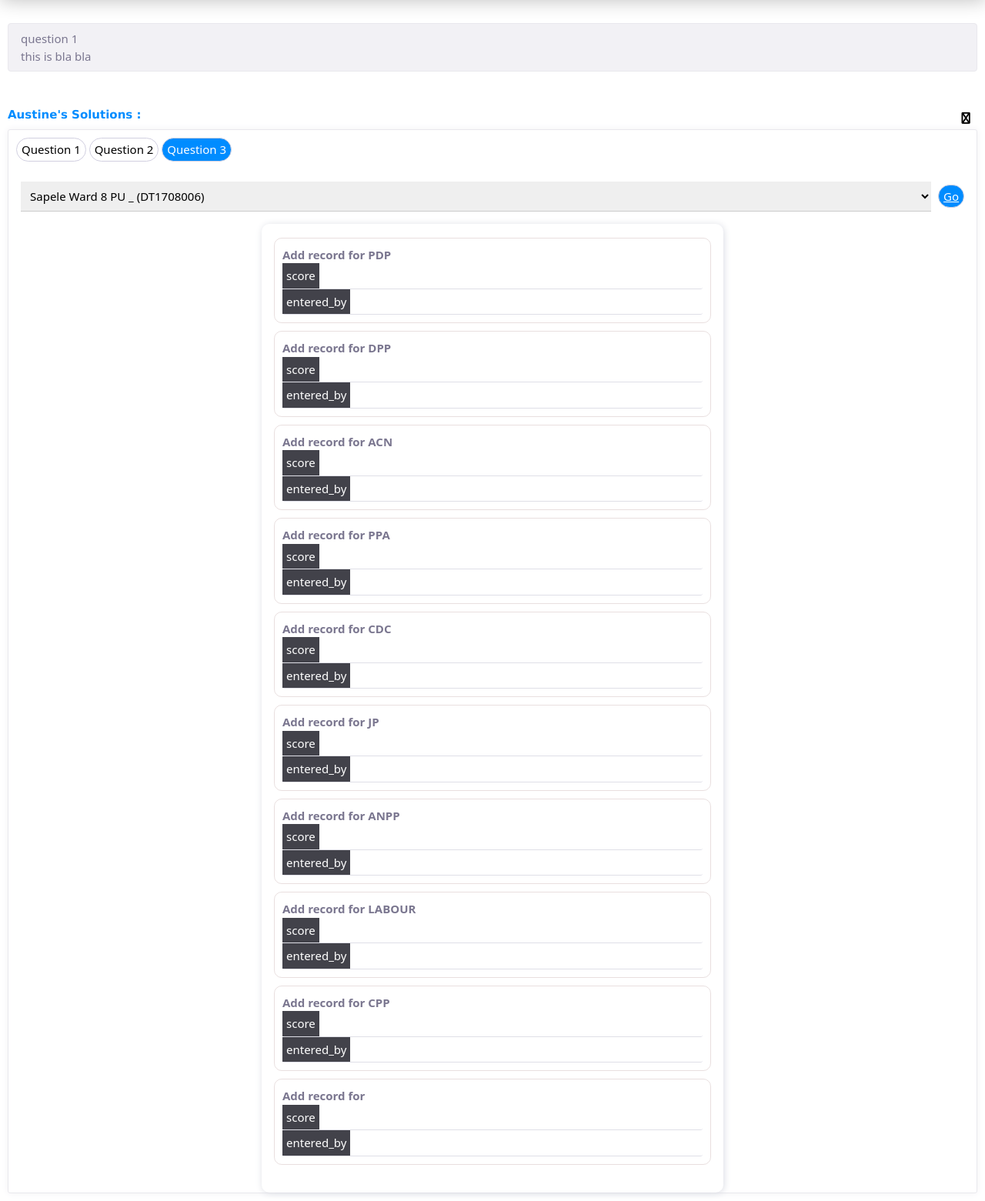
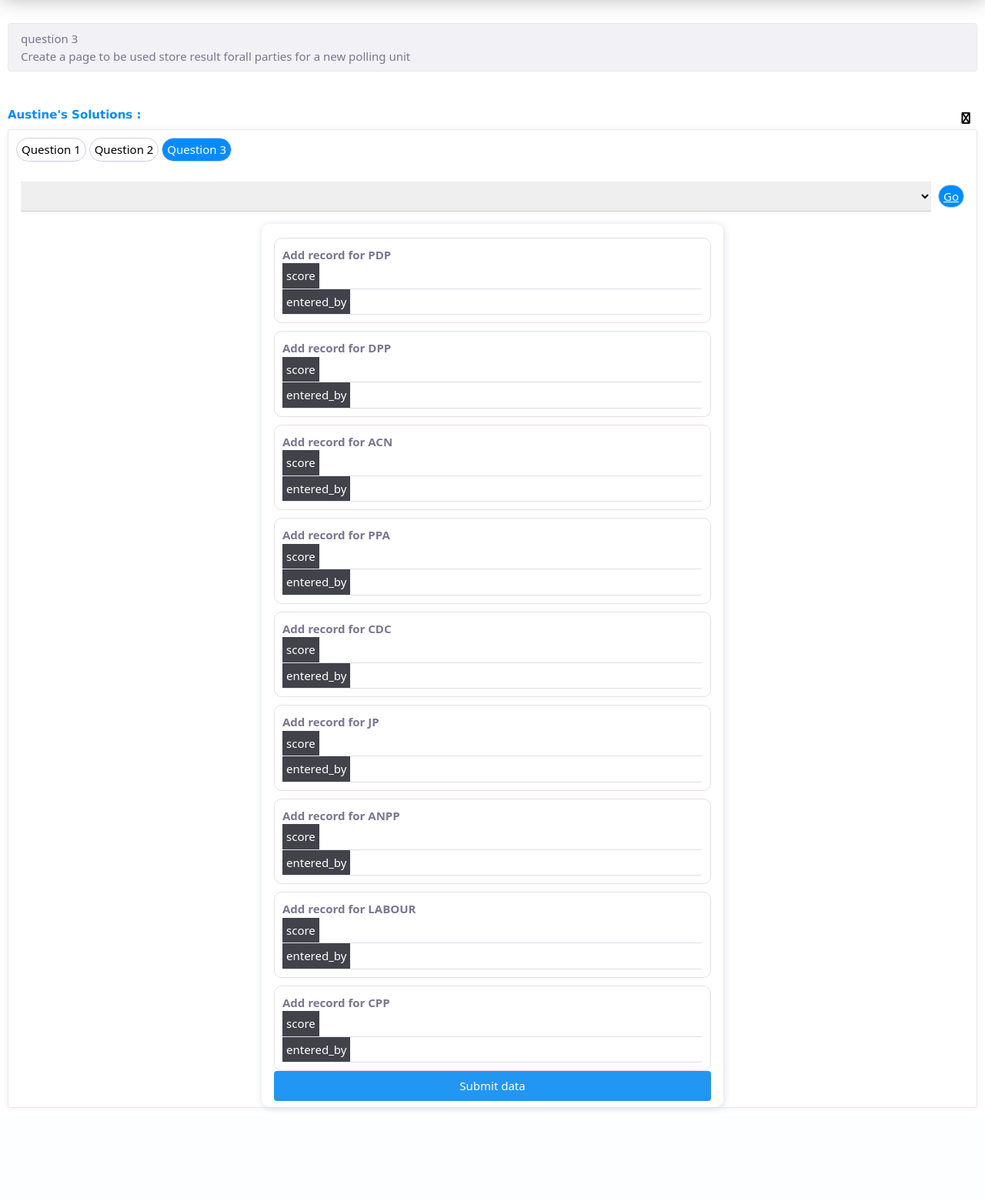
Before and after one commit to AustineSamuel/Bincom_INEC_solution, a PHP site: page /pages/question3.php in a window 1280 px wide. Shown: the part 66-1627 px from the top of the page at 77% size. After the commit the page ends 1508 px from the top, so only its background shows below. Run offline with PHP 8.4, Linux system fonts and the light colour scheme; data comes from the database, SQL or seed files in the repository; data that the repository does not hold is empty; some libraries are stand-ins or nearby versions.

Commit message:
completed

```diff
--- a/backendsScripts/question3.solution.php
+++ b/backendsScripts/question3.solution.php
@@ -29,21 +29,29 @@ function getPullingUnits(){
 
 
  $party_list=getTable('party');
-
+$party_list_abbr=[];
+foreach($party_list as  $partyAbbr){
+    array_push($party_list_abbr,$partyAbbr['partyid']);
+}
  getPullingUnits();
  if($_SERVER['REQUEST_METHOD']=='POST'){
     if(isset($_POST['polling_unit_id'])){
 //DATA AVAILABLE : try to insert data
 //$polling_units_id_selected_by_user=$_POST['polling_unit_id'];
 $polling_unit_id=trim($_POST['polling_unit_id']);
+$date=strval(localtime()[0]);
+$ip=$_POST['ip'];
+foreach($party_list as $party){//inset all
+    $party=$party['partyid'];
+
 $result_id=floor(rand()*999);
-$party=trim($_POST['party']);
-$score=trim($_POST['score']);
-$user=trim($_POST['enteret_by_user']);
-$date=strval(localtime());
-$ip=$_POST['ip'];
-if(!in_array(strtoupper($party),$party_list))exit ("party name not in the server");
-$insert="INSERT INTO announced_pu_results(
+$score=trim($_POST['score_'.$party]);
+$user=trim($_POST['user_'.$party]);
+if(!in_array(strtoupper($party),$party_list_abbr)){
+    exit("party name not in the server please try again");
+
+}
+$insert=$con->query("INSERT INTO announced_pu_results(
     polling_unit_uniqueid,
     result_id,
     party_abbreviation,
@@ -56,10 +64,21 @@ VALUES(
     '$polling_unit_id',
     $result_id,
     '$party',
-    '$score',
+    $score,
     '$user',
     '$date',
     '$ip'
-)";
+)");
+if($insert){
+  //  print_r($con);
+  //  echo 'saved';
+}
+else{
+    echo 'fail';
+    echo $con->error;
+    echo '<br><br>';
+}
  }
+
+    }//end loop
 }
--- a/frontEndscripts/myIpAddress.js
+++ b/frontEndscripts/myIpAddress.js
@@ -1,4 +1,4 @@
-let ip='';
+let ip='loading ip';
 /**
  * this script help us on getting devices ip address via api call
  */
@@ -8,6 +8,8 @@ let ip='';
         url:"https://ipapi.co/json/",
         success:function(e){
           ip=e.ip;
+
+$('#ip').val(ip);
         },
         error:function(){
             console.log('error');
--- a/pages/question3.php
+++ b/pages/question3.php
@@ -43,9 +43,9 @@ require_once '../backendsScripts/question3.solution.php';
 
     <div class="body">
 <div class="w3-padding w3-round" id="message">
-question 1
+question 3
 <article>
-    this is bla bla
+Create a page to be used store result forall parties for a new polling unit
 </article>
 </div>
 
@@ -69,6 +69,7 @@ question 1
 
         <div class="flexStart ">
     <select  name='polling_unit_id' class="w3-input w3-block">
+        <option selected></option>
         <?php //showing pollling units to select
 
         for($i=0;$i<count($polling_units);$i++){
@@ -100,7 +101,7 @@ question 1
 
 
 <?php
-for($i=0; $i<=count($party_list); $i++){
+for($i=0; $i<count($party_list); $i++){
     $party=$party_list[$i];
     $partyname=$party['partyname'];
     $partyAbbr=$party['partyid'];
@@ -110,14 +111,14 @@ for($i=0; $i<=count($party_list); $i++){
 <b>Add record for $partyAbbr</b>
 <!--input-->
 <div class='fInput'>
-<span>score </span> <input type='number w3-input' name='score_$partyAbbr'>
+<span>score </span> <input type='number w3-input' name='score_$partyAbbr' type='number' required>
 </div>
 </div><!--input end-->
 
 <div>
 <!--input-->
 <div class='fInput'>
-<span>entered_by </span> <input type='number w3-input' name='user_$partyAbbr'>
+<span>entered_by </span> <input type='number w3-input' name='user_$partyAbbr' type='text' required>
 </div>
 </div><!--input end-->
 <!--input ctn end-->
@@ -130,7 +131,8 @@ for($i=0; $i<=count($party_list); $i++){
 
 
 
-<input id='#ip' name='ip'/>
+<input id='ip' name='ip' hidden/>
+<button class="w3-btn w3-blue w3-block w3-round">Submit data</button>
 
 
 
@@ -152,6 +154,10 @@ for($i=0; $i<=count($party_list); $i++){
 <script src="../frontEndscripts/myIpAddress.js">
 </script>
 <script>
+    onload=()=>{
+
+$('#ip').val(ip);
+    }
 onclick=()=>{
 $('#ip').val(ip);
 }
```
